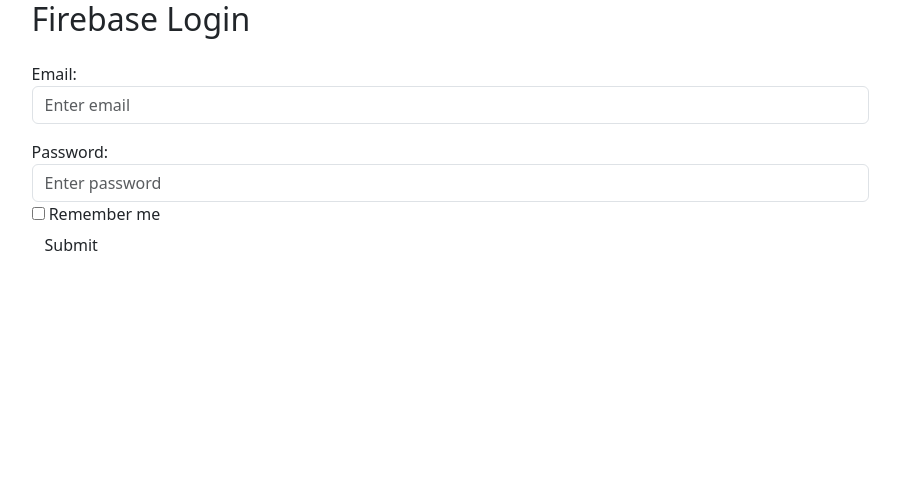
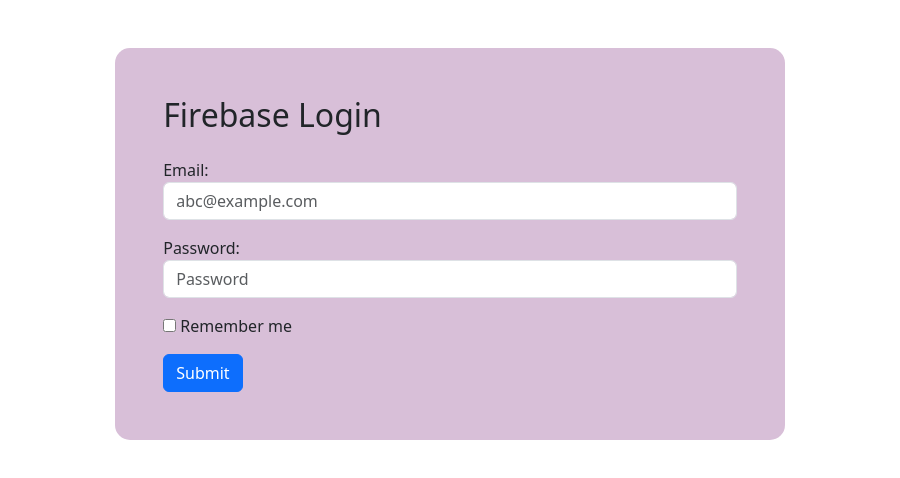
Before and after one commit to ashfaqdotes/firebase-auth, a plain HTML site: page index.html in a window 1280 px wide. Shown: the whole page, without its empty margins (190-1090 px from the left). Drawn offline with nearby package versions, Linux system fonts and the light colour scheme.

Commit message:
add styling

```diff
--- a/index.html
+++ b/index.html
@@ -13,20 +13,20 @@
   <input type="text" placeholder="Enter Password" id="pass"> <br>
   <button id="btn">Submit</button> -->
   <div class="container">
-    <form action="/action_page.php">
+    <form class="p-5 mt-5">
       <h2>Firebase Login</h2>
       <div class="form-group pt-3">
         <label for="email">Email:</label>
-        <input id="email" type="email" class="form-control" id="email" placeholder="Enter email" name="email">
+        <input id="email" type="email" class="form-control" id="email" placeholder="abc@example.com" name="email">
       </div>
       <div class="form-group pt-3">
         <label for="pwd">Password:</label>
-        <input id="pass" type="password" class="form-control" id="pwd" placeholder="Enter password" name="pwd">
+        <input id="pass" type="password" class="form-control" id="pwd" placeholder="Password" name="pwd">
       </div>
-      <div class="checkbox">
+      <div class="checkbox mt-3">
         <label><input id="remember" type="checkbox" name="remember"> Remember me</label>
       </div>
-      <button id="btn" type="button" class="btn btn-default">Submit</button>
+      <button id="btn" class="mt-3 btn btn-primary">Submit</button>
     </form>
   </div>
 
--- a/style.css
+++ b/style.css
@@ -5,6 +5,8 @@
 }
 
 form{
-  width: 75%;
+  width: 60%;
   margin: auto;
+  background-color: thistle;
+  border-radius: 15px;
 }
```
